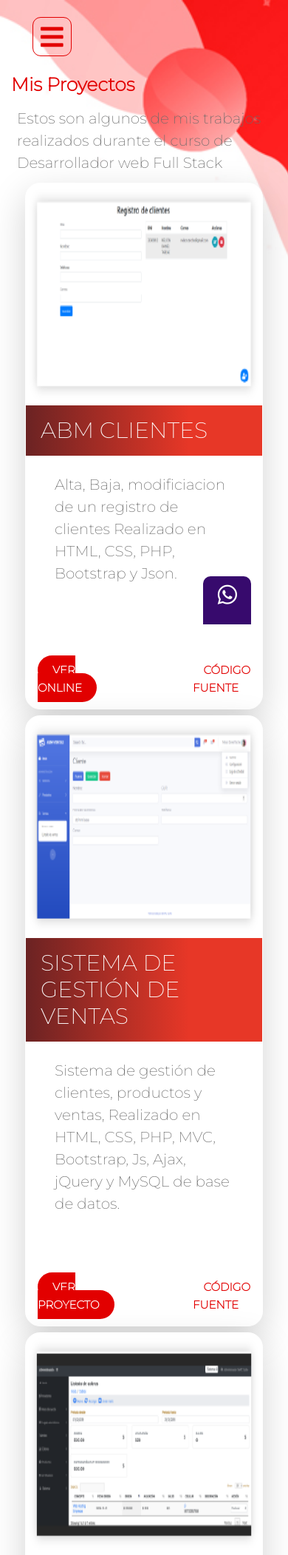
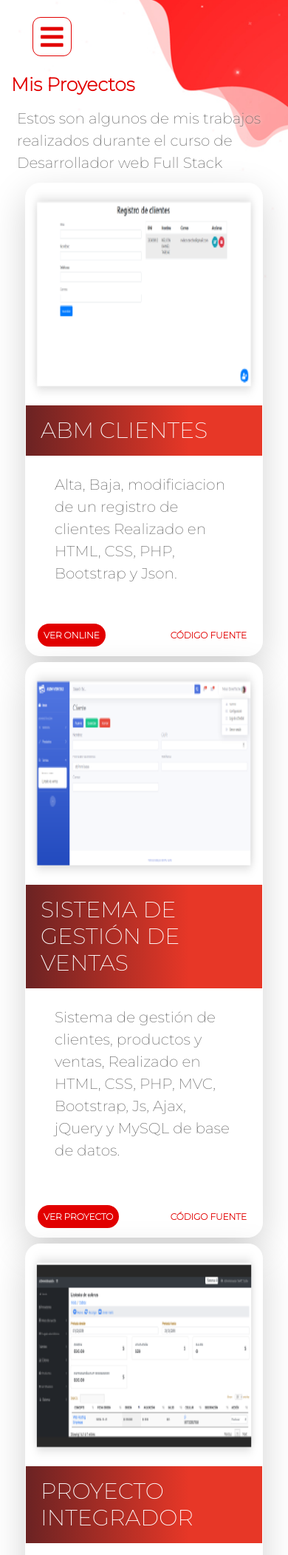
Before and after one commit to arnoldamorin/portfolio, a PHP site: page /proyectos.php in a window 390 px wide. Shown: the top 2102 px of the page at 74% size. Run offline with PHP 8.4, Linux system fonts and the light colour scheme; some libraries are stand-ins or nearby versions.

Commit message:
portfolio

```diff
--- a/Proyectos/SGV/cliente-formulario.php
+++ b/Proyectos/SGV/cliente-formulario.php
@@ -111,8 +111,8 @@ if (isset($_GET["id"]) && $_GET["id"] > 0) {
         <?php if (isset($mensajeSuccess)) { ?>
             <div class="alert alert-success col-6" role="alert"><?= $mensajeSuccess ?></div>
 
-        <?php }  ?>
-        <?php if (isset($mensajeError)) { ?>
+        <?php }
+             if (isset($mensajeError)) { ?>
             <div class="alert alert-danger col-6" role="alert"><?= $mensajeError ?></div>
 
         <?php }  ?>
--- a/css/estilos.css
+++ b/css/estilos.css
@@ -25,18 +32,13 @@ p{
 }
 @media(max-width:576px){
    p{
-       font-size: 15px;
+       font-size: 17px;
        margin: 8px;
-
+       text-shadow: 0 0 5px white;
    }
 }
-@media(max-width:576px){
-    #contacto .container{
-        margin: 10px;
-        align-items: center;
-    }
- }
- /*nav var*/
+
+/*--------------------------------Nav var--------------------------------*/
 
 .navbar-toggler-icon{
     color: #E20000;
@@ -107,8 +115,29 @@ form .form-control{
     background-repeat: no-repeat;
     background-size: cover;
 }
-#contacto main,#proyectos main,#index main{
-    height: 80vh;
+@media(max-width:576px){
+    #contacto .container{
+        align-items: center;
+    }
+ }
+/*--------------------------------Main--------------------------------*/
+#index main,#contacto main{
+    height:79vh;
+}
+@media(min-width:1900px) and (max-width:2140px){
+    #proyectos main{
+        height:76vh;
+    }
+}
+@media(min-width:768px) and (max-width:1400px){
+    #proyectos main{
+        height:120vh;
+    }
+}
+@media(max-width:576px){
+    #contacto main,#proyectos main{
+        height: auto;
+    }
 }
 @media(max-width:576px){
     #contacto .btn:hover{
@@ -123,16 +152,8 @@ form .form-control{
         margin-top: 20px;
     }
 }
-@media(max-width:576px){
-    #contacto main,#proyectos main{
-        height: auto;
-    }
-}
-@media(max-width:576px){
-    #contacto main{
-        height: 120vh;
-    }
-}
+
+/*--------------------------------Footer--------------------------------*/
 #contacto footer, #contacto footer .a,#index footer,#index footer .a{
     color: white;
     font-size: 14px;
@@ -202,10 +223,9 @@ footer .fa-whatsapp{
     border-radius: 10px 10px 0 0;
     height: 65px;
     width: 65px;
-    position:fixed;
-    right: 380px;
-    bottom: 0;
+
 }
+
 @media(max-width:576px){
     footer .fa-whatsapp{
         color: white;
@@ -215,11 +235,10 @@ footer .fa-whatsapp{
         border-radius: 10px 10px 0 0;
         height: 65px;
         width: 65px;
-        position:fixed;
-        right: 50px;
-        bottom: 0;
+        align-items: right;
     }
 }
+
 
 /*--------------------------------Proyectos--------------------------------*/
 
@@ -233,8 +252,8 @@ footer .fa-whatsapp{
 @media(max-width:576px){
     #proyectos,#sobre-mi{
         background-image: url(../images/Proyecto375.jpg);
-        background-size: 175%;
-        background-position-y: 0px;
+        background-size: 100%;
+        background-position-y: -120px;
     }
 }
 #proyectos .btn-p1{
@@ -247,7 +266,8 @@ footer .fa-whatsapp{
 }
 @media(max-width:576px){
     #proyectos .btn-p1{
-        font-size: 15px;
+        font-size: 12px;
+        padding: 8px;
     }
 }
 #proyectos .btn-p2{
@@ -257,7 +277,8 @@ footer .fa-whatsapp{
 }
 @media(max-width:576px){
     #proyectos .btn-p2{
-        font-size: 15px;
+        font-size: 12px;
+        padding:5px 5px;
         text-align: right;
     }
 }
--- a/footer.php
+++ b/footer.php
@@ -1,6 +1,6 @@
 
 
-    <footer>
+    <footer class="mt-4 mt-sm-0">
         <div class="container my-sm-15">
             <div class="row text-center">
                 <div class="col-sm-3 col-12">
@@ -15,7 +15,7 @@
                 <div class="col-sm-3 col-12">
                     <a class="mail" href="mailto:info@depcsuite.com">info@arnoldamorin.com.ar</a>
                 </div>
-                <div class="col-3 text-right" id="wp">
+                <div class="col-3 d-flex justify-content-right" id="wp">
                     <a href="https://api.whatsapp.com/send?phone=54232315214690" title="whatsapp"><i
                             class="fab fa-whatsapp"></i></a>
                 </div>
--- a/menu.php
+++ b/menu.php
@@ -1,3 +1,4 @@
+
 <!DOCTYPE html>
 <html lang="es">
 
@@ -5,13 +6,14 @@
     <meta charset="UTF-8">
     <meta name="viewport" content="width=device-width, initial-scale=1.0">
     <title><?php echo $pg ?></title>
-    <link rel="shortcut icon" href="images/Aa.png" type="image/x-icon">
+    <link rel="shortcut icon" href="images/AA.png" type="image/x-icon">
     <link rel="stylesheet" href="css/fontawesome/css/all.min.css">
     <link rel="stylesheet" href="css/fontawesome/css/fontawesome.min.css">
     <link rel="stylesheet" href="css/bootstrap/css/bootstrap.min.css">
     <link rel="stylesheet" href="css/estilos.css">
     <link rel="preconnect" href="https://fonts.gstatic.com">
     <link href="https://fonts.googleapis.com/css2?family=Montserrat:ital,wght@100,200,300,400,500,600,700,800,900&display=swap" rel="stylesheet">
+    <script src="https://www.google.com/recaptcha/api.js" async defer></script>
     <script src="js/jquery-3.5.1.min.js"></script>
     <script src="css/bootstrap/js/bootstrap.min.js"></script>
     <script src="css/bootstrap/js/bootstrap.bundle.min.js"></script>
--- a/proyectos.php
+++ b/proyectos.php
@@ -16,7 +16,7 @@ include_once("menu.php"); ?>
             <div class="col-12 d-flex align-content-stretch flex-wrap">
                 <div class="col-sm-4 col-12">
                     <div class="card shadow-lg m-1">
-                        <img src="images/clientes.png" alt="ABM Clientes" title="ABM Clientes" class="img-fluid">
+                        <img src="images/clientes.png" alt="ABM Clientes" title="ABM Clientes" class="img img-fluid">
                         <div class="col-12 color-gradiente py-3">
                             <h2 class="card-title">ABM CLIENTES</h2>
                         </div>
@@ -24,19 +24,19 @@ include_once("menu.php"); ?>
                             <p class="card-text p-3 mb-3">Alta, Baja, modificiacion de un registro de clientes
                                 Realizado en HTML, CSS, PHP, Bootstrap y Json.</p>
                         </div>
-                        <div class="row p-3 mt-5">
+                        <div class="row p-3 mt-sm-5">
                             <div class="col-sm-6 col-6">
                                 <a href="Proyectos/AbmClientes/abmclientes.php" target="_blank" class="btn-p1 rounded-pill">VER ONLINE</a>
                             </div>
                             <div class="col-sm-6 col-6 text-right">
-                                <a href="#" class="btn-p2 px-3">CÓDIGO FUENTE</a>
+                                <a href="#" class="btn-p2 px-sm-3">CÓDIGO FUENTE</a>
                             </div>
                         </div>
                     </div>
                 </div>
                 <div class="col-sm-4 col-12">
                     <div class="card shadow-lg m-1" >
-                        <img src="images/svg.png" alt="Sistema de Gestión de Ventas" title="Sistema de Gestión de Ventas" class="img-fluid">
+                        <img src="images/svg.png" alt="Sistema de Gestión de Ventas" title="Sistema de Gestión de Ventas" class="img img-fluid">
                         <div class="col-12 color-gradiente py-3">
                             <h2 class="card-title">SISTEMA DE GESTIÓN DE VENTAS</h2>
                         </div>
@@ -44,31 +44,31 @@ include_once("menu.php"); ?>
                             <p class="card-text p-3">Sistema de gestión de clientes, productos y ventas, Realizado en
                                 HTML, CSS, PHP, MVC, Bootstrap, Js, Ajax, jQuery y MySQL de base de datos. <br> <br></p>
                         </div>
-                        <div class="row p-3 mt-4">
+                        <div class="row p-3 mt-sm-2">
                             <div class="col-sm-6 col-6 ">
                                 <a href="Proyectos/SGV/index.php" target="_blank" class="btn-p1 rounded-pill">VER PROYECTO</a>
                             </div>
                             <div class="col-sm-6 col-6 text-right">
-                                <a href="#" class="btn-p2 px-3">CÓDIGO FUENTE</a>
+                                <a href="#" class="btn-p2 px-sm-3">CÓDIGO FUENTE</a>
                             </div>
                         </div>
                     </div>
                 </div>
                 <div class="col-sm-4 col-12">
                     <div class="card shadow-lg m-1">
-                        <img src="images/proyectoIntegrador.png" alt="Proyecto" title="Proyecto Integrador" class="img-fluid">
+                        <img src="images/proyectoIntegrador.png" alt="Proyecto" title="Proyecto Integrador" class="img img-fluid">
                         <div class="col-12 color-gradiente py-3">
                             <h2 class="card-title">PROYECTO INTEGRADOR</h2>
                         </div>
                         <div class="col-12">
                             <p class="card-text p-3">Proyecto Full Stack desarrollado en PHP, Laravel, Javascript, jQuery, AJAX, HTML, CSS, con panel administrador, gestor de usuarios, módulo de permisos y funcionalidades a fines.</p>
                         </div>
-                        <div class="row p-3 mt-4">
+                        <div class="row p-3 mt-sm-2">
                             <div class="col-sm-6 col-6">
                                 <a href="wwww.emilcecharras.com.ar/admin" target="_blank" class="btn-p1 rounded-pill">VER ONLINE</a>
                             </div>
                             <div class="col-sm-6 col-6 text-right">
-                                <a href="#" class="btn-p2 px-3">CÓDIGO FUENTE</a>
+                                <a href="#" class="btn-p2 px-sm-3">CÓDIGO FUENTE</a>
                             </div>
                         </div>
                     </div>
```
Also changed, not shown: other parts of css/estilos.css (+44 -20 lines), contacto.php (+31 -16 lines), 1 other file.
